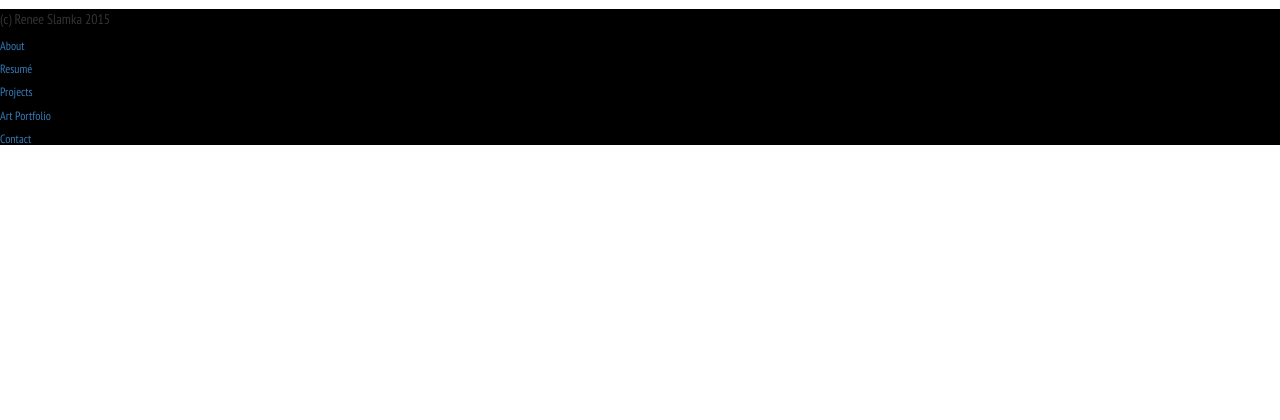
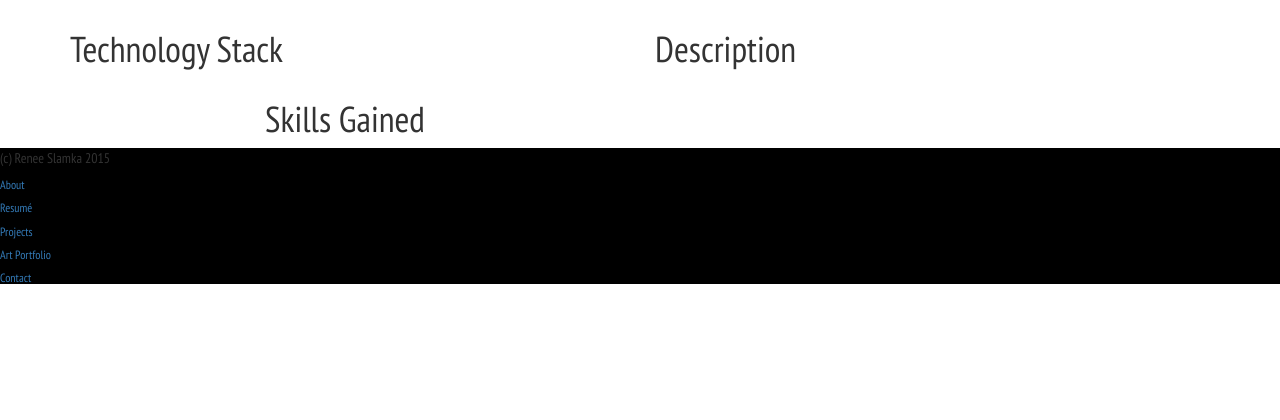
Before and after one commit to ReneeSlamka/renee-website, a PHP site: template templates/pages/falling-myo.twig in a window 1280 px wide. Shown: the part 101-521 px from the top of the page. Run offline with PHP 8.4, Linux system fonts and the light colour scheme; the template is opened without the code that fills it, so the values that code supplies are empty; some libraries are stand-ins or nearby versions.

Commit message:
Template work for individual project pages

```diff
--- a/templates/project-page-layout.twig
+++ b/templates/project-page-layout.twig
@@ -1,25 +1,67 @@
 {% extends 'layout.twig' %}
-
 
 {% block content %}
     <div class="project-background-container">
+        <div class="project-panel-1">
             <div class="container">
                 <div class="row">
-                <div class="col-md-6">
-                    <header>
+                    <div class="col-md-6 project-details project-page-col">
+                        <header class="project-title">
                             {% block projectTitle %}
                             {% endblock %}
                         </header>
-                    <p>
-                        {% block projectDescription %}
+                        <section class="project-header-info">
+                            <p class="project-type">
+                                {% block projectType %}
                                 {% endblock %}
                             </p>
+                            <p class="project-date">
+                                {% block projectDate %}
+                                {% endblock %}
+                            </p>
+                        </section>
+                        <section class="project-summary">
+                            {% block projectSummary %}
+                            {% endblock %}
+                        </section>
+                        <section class="project-links">
+                            {% block projectLinks %}
+                            {% endblock %}
+                        </section>
                     </div>
-                <div class="col-md-6">
+                    <div class="col-md-6 project-image project-page-col">
                         {% block projectImage %}
                         {% endblock %}
                     </div>
                 </div>
             </div>
         </div>
+        <div class="project-panel-2">
+            <div class="container">
+                <div class="row">
+                    <div class="col-md-6 project-page-col">
+                        <h1>Technology Stack</h1>
+                        {% block projectTechnologyStack%}
                         {% endblock %}
+                    </div>
+                    <div class="col-md-6 project-description project-page-col">
+                        <h1>Description</h1>
+                        {% block projectDescription %}
+                        {% endblock %}
+                    </div>
+                </div>
+            </div>
+        </div>
+        <div class="project-panel-3">
+            <div class="container">
+                <div class="row project-skills-gained">
+                    <div class="col-md-8 col-md-offset-2">
+                        <h1>Skills Gained</h1>
+                        {% block projectSkills %}
+                        {% endblock %}
+                    </div>
+                </div>
+            </div>
+        </div>
+    </div>
+{% endblock %}
```
Also changed, not shown: templates/pages/blog-board.twig (+39 -2 lines), templates/pages/project-euler.twig (+42 -2 lines). Lines whose indentation alone changed are shown as unchanged.
